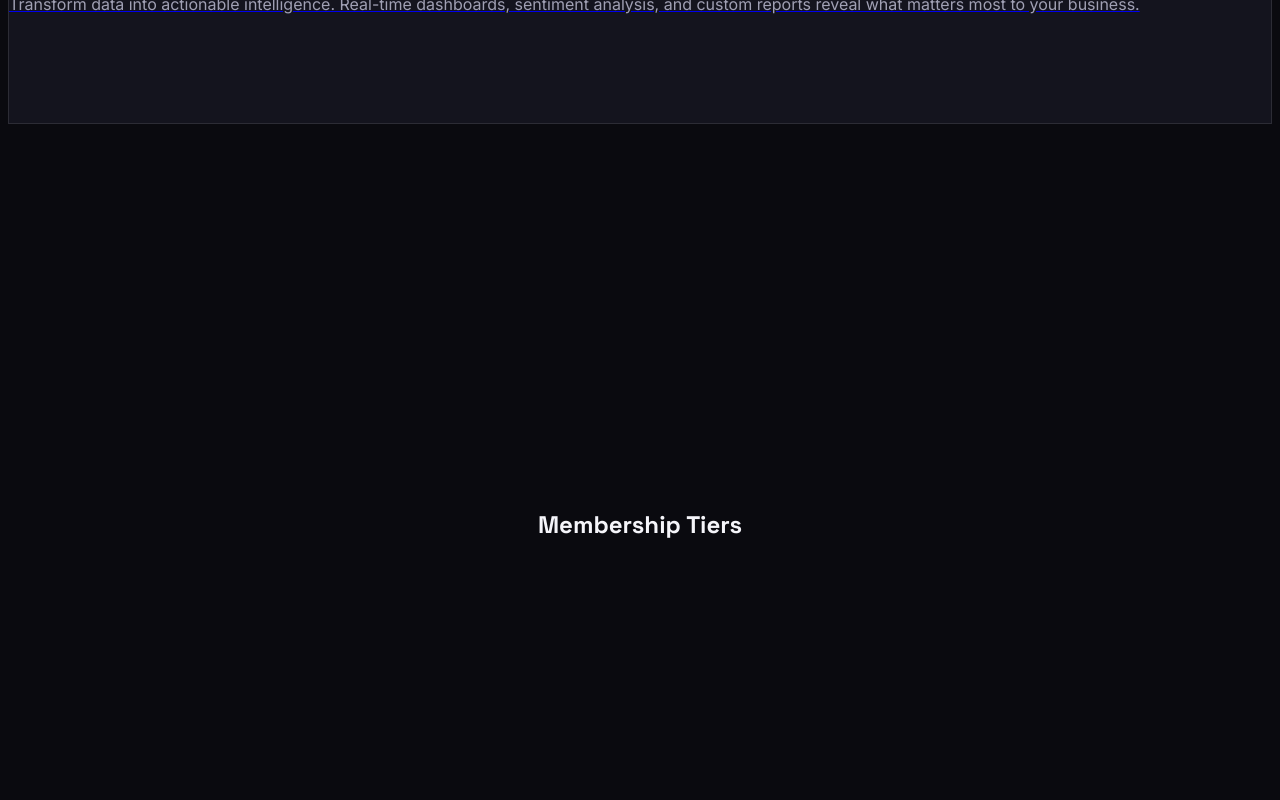
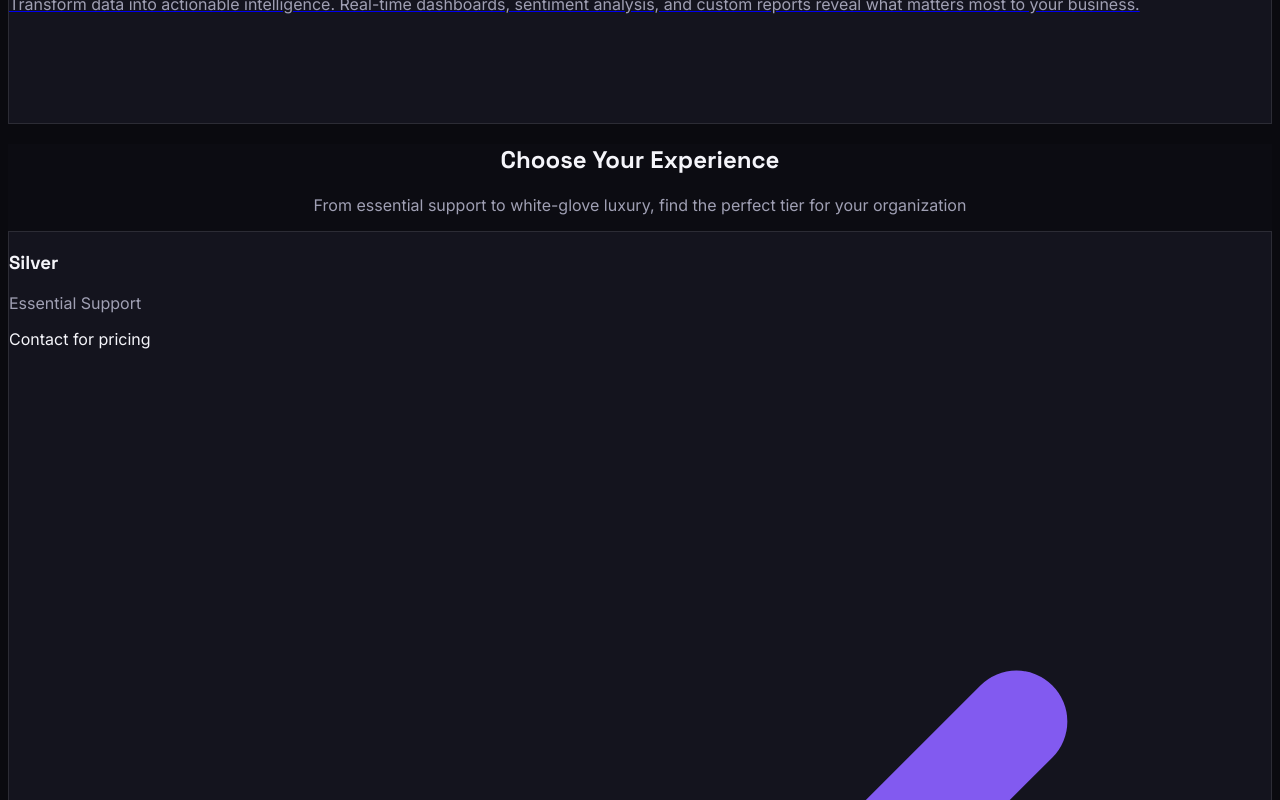
Before and after one commit to Moty/CoachDesk, a Next.js app in the folder web-marketing/: page / in a window 1280 px wide. Shown: the part 1960-2760 px from the top of the page. Built offline with nearby package versions, Linux system fonts and the light colour scheme.

Commit message:
feat: US-008 - Add membership tiers section

```diff
--- a/web-marketing/app/page.tsx
+++ b/web-marketing/app/page.tsx
@@ -1,14 +1,13 @@
 import Hero from "@/components/Hero";
 import Destinations from "@/components/Destinations";
+import MembershipTiers from "@/components/MembershipTiers";
 
 export default function HomePage() {
   return (
     <main>
       <Hero />
       <Destinations />
-      <section id="tiers" className="min-h-screen flex items-center justify-center">
-        <h2 className="text-3xl font-bold">Membership Tiers</h2>
-      </section>
+      <MembershipTiers />
       <section id="testimonials" className="min-h-screen flex items-center justify-center bg-[rgb(var(--bg-glass)_/_0.3)]">
         <h2 className="text-3xl font-bold">Testimonials</h2>
       </section>
--- /dev/null
+++ b/web-marketing/components/MembershipTiers.tsx
@@ -0,0 +1,102 @@
+"use client";
+
+import { motion } from "framer-motion";
+import { tiers } from "@/data/tiers";
+
+export default function MembershipTiers() {
+  return (
+    <section id="tiers" className="py-24 px-6 bg-[rgb(var(--bg-glass)_/_0.2)]">
+      <div className="max-w-7xl mx-auto">
+        <motion.div
+          initial={{ opacity: 0, y: 20 }}
+          whileInView={{ opacity: 1, y: 0 }}
+          viewport={{ once: true }}
+          transition={{ duration: 0.6 }}
+          className="text-center mb-16"
+        >
+          <h2 className="text-4xl md:text-5xl font-bold mb-4">
+            Choose Your Experience
+          </h2>
+          <p className="text-xl text-[rgb(var(--text-secondary))] max-w-3xl mx-auto">
+            From essential support to white-glove luxury, find the perfect tier for your organization
+          </p>
+        </motion.div>
+
+        <div className="grid md:grid-cols-3 gap-8">
+          {tiers.map((tier, index) => (
+            <motion.div
+              key={tier.id}
+              initial={{ opacity: 0, y: 20 }}
+              whileInView={{ opacity: 1, y: 0 }}
+              viewport={{ once: true }}
+              transition={{ duration: 0.6, delay: index * 0.1 }}
+              className={`relative group ${tier.featured ? 'md:scale-105' : ''}`}
+            >
+              {tier.featured && (
+                <div className="absolute -top-4 left-1/2 -translate-x-1/2 px-4 py-1 bg-gradient-to-r from-[rgb(var(--accent-primary))] to-[rgb(var(--accent-secondary))] rounded-full text-sm font-semibold">
+                  Most Popular
+                </div>
+              )}
+
+              <div className={`relative overflow-hidden rounded-2xl bg-[rgb(var(--bg-glass))] border p-8 transition-all duration-300 ${
+                tier.featured
+                  ? 'border-[rgb(var(--accent-primary)_/_0.5)] hover:border-[rgb(var(--accent-primary))]'
+                  : 'border-[rgb(var(--border-glass)_/_0.1)] hover:border-[rgb(var(--accent-primary)_/_0.3)]'
+              }`}>
+                {/* Animated gradient border for featured tier */}
+                {tier.featured && (
+                  <div className="absolute inset-0 opacity-0 group-hover:opacity-100 transition-opacity duration-300 rounded-2xl p-[2px] bg-gradient-to-r from-[rgb(var(--accent-primary))] via-[rgb(var(--accent-secondary))] to-[rgb(var(--accent-primary))] bg-[length:200%_100%] animate-gradient-shift">
+                    <div className="absolute inset-[2px] bg-[rgb(var(--bg-glass))] rounded-2xl" />
+                  </div>
+                )}
+
+                {/* Glow effect */}
+                {tier.featured && (
+                  <div className="absolute -inset-1 bg-gradient-to-r from-[rgb(var(--glow-purple)_/_0.2)] to-[rgb(var(--glow-blue)_/_0.2)] rounded-2xl blur-xl opacity-0 group-hover:opacity-100 transition-opacity duration-300" />
+                )}
+
+                <div className="relative z-10">
+                  <h3 className="text-2xl font-bold mb-2">{tier.name}</h3>
+                  <p className="text-[rgb(var(--text-secondary))] mb-4">{tier.tagline}</p>
+                  <p className="text-3xl font-bold mb-8">{tier.price}</p>
+
+                  <ul className="space-y-4 mb-8">
+                    {tier.benefits.map((benefit, i) => (
+                      <li key={i} className="flex items-start gap-3">
+                        <svg
+                          className="w-6 h-6 text-[rgb(var(--accent-primary))] flex-shrink-0 mt-0.5"
+                          fill="none"
+                          stroke="currentColor"
+                          viewBox="0 0 24 24"
+                        >
+                          <path
+                            strokeLinecap="round"
+                            strokeLinejoin="round"
+                            strokeWidth={2}
+                            d="M5 13l4 4L19 7"
+                          />
+                        </svg>
+                        <span className="text-[rgb(var(--text-secondary))]">{benefit}</span>
+                      </li>
+                    ))}
+                  </ul>
+
+                  <a
+                    href="#concierge"
+                    className={`block w-full py-3 rounded-full text-center font-semibold transition-all ${
+                      tier.featured
+                        ? 'bg-gradient-to-r from-[rgb(var(--accent-primary))] to-[rgb(var(--accent-secondary))] text-white hover:scale-105'
+                        : 'border border-[rgb(var(--border-glass)_/_0.2)] hover:bg-[rgb(var(--bg-glass)_/_0.5)]'
+                    }`}
+                  >
+                    Get Started
+                  </a>
+                </div>
+              </div>
+            </motion.div>
+          ))}
+        </div>
+      </div>
+    </section>
+  );
+}
--- /dev/null
+++ b/web-marketing/data/tiers.ts
@@ -0,0 +1,55 @@
+export interface Tier {
+  id: string;
+  name: string;
+  tagline: string;
+  price: string;
+  featured: boolean;
+  benefits: string[];
+}
+
+export const tiers: Tier[] = [
+  {
+    id: "silver",
+    name: "Silver",
+    tagline: "Essential Support",
+    price: "Contact for pricing",
+    featured: false,
+    benefits: [
+      "Multi-channel support",
+      "Standard SLA monitoring",
+      "Knowledge base access",
+      "Monthly reporting",
+      "Business hours support"
+    ]
+  },
+  {
+    id: "black",
+    name: "Black",
+    tagline: "Premium Experience",
+    price: "Contact for pricing",
+    featured: true,
+    benefits: [
+      "Everything in Silver",
+      "Priority response times",
+      "Advanced automation",
+      "24/7 support coverage",
+      "Dedicated account manager",
+      "Custom integrations"
+    ]
+  },
+  {
+    id: "obsidian",
+    name: "Obsidian",
+    tagline: "White-Glove Luxury",
+    price: "Contact for pricing",
+    featured: false,
+    benefits: [
+      "Everything in Black",
+      "Instant response guarantee",
+      "Bespoke workflow design",
+      "Executive concierge services",
+      "Quarterly strategy sessions",
+      "Priority feature development"
+    ]
+  }
+];
```
